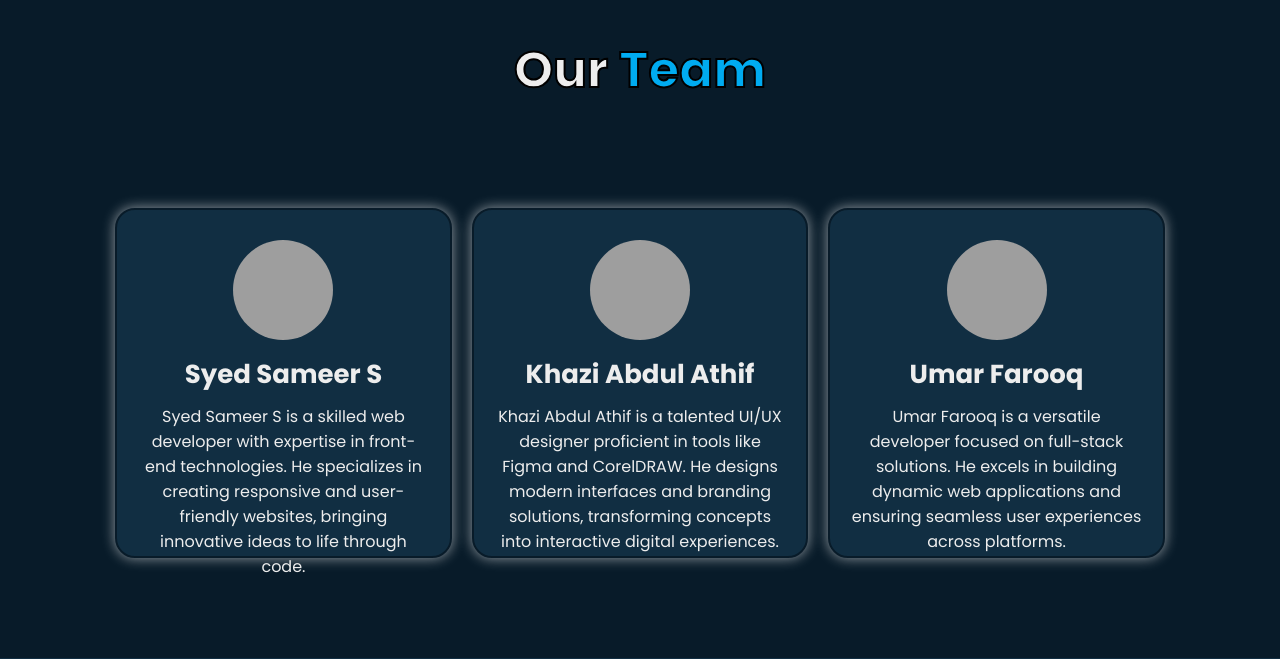
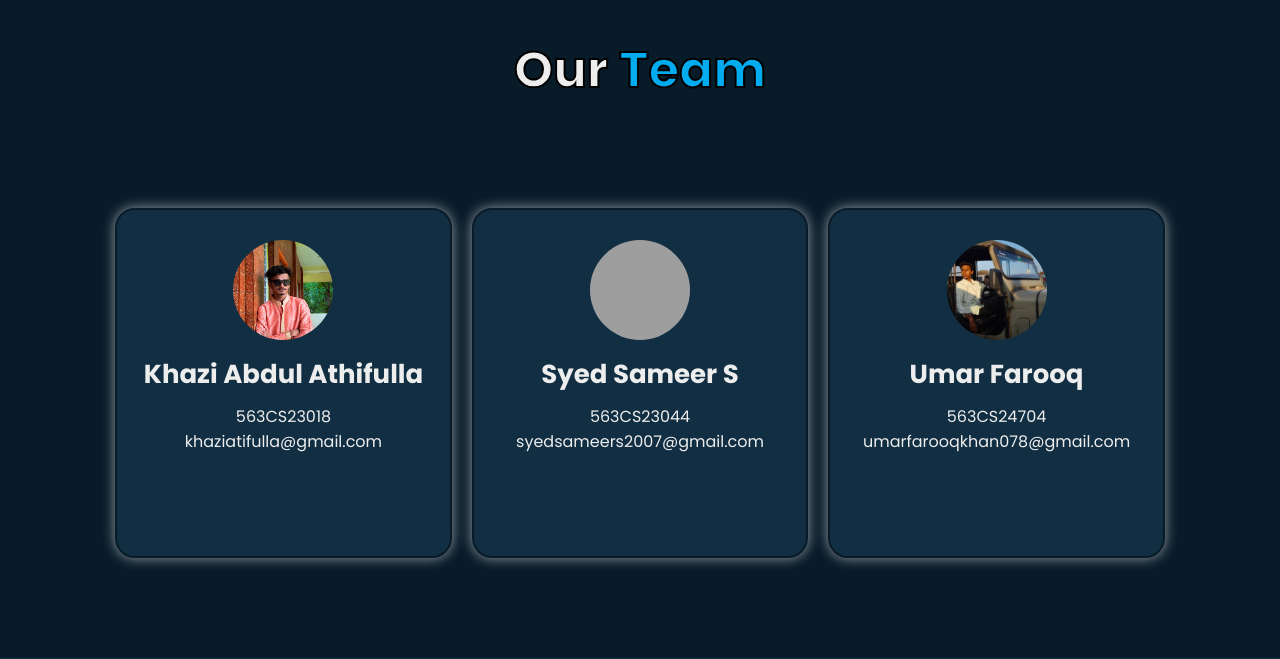
Before and after one commit to syedadils28/projectcrime, a PHP site: page / in a window 1280 px wide. Shown: the part 4310-4969 px from the top of the page. Run offline with PHP 8.4, Linux system fonts and the light colour scheme; some libraries are stand-ins or nearby versions; grey boxes are pictures that could not be loaded.

Commit message:
photo upload

```diff
--- a/index.php
+++ b/index.php
@@ -438,32 +438,33 @@
       <h2 class="heading">Our <span>Team</span></h2>
 
       <div class="team-container">
+
+
         <div class="team-box">
-          <img src="path/to/syed-sameer-photo.jpg" alt="Syed Sameer S">
+          <img src="./source/img/theam/athif.jpeg" alt="Khazi Abdul Athif">
+          <h3>Khazi Abdul Athifulla</h3>
+          <p>
+            563CS23018 <br/>
+            khaziatifulla@gmail.com
+          </p>
+        </div>
+
+         <div class="team-box">
+          <img src="./source/img/theam/sameer.jpeg" alt="Syed Sameer S">
           <h3>Syed Sameer S</h3>
           <p>
-            Syed Sameer S is a skilled web developer with expertise in front-end technologies.
-            He specializes in creating responsive and user-friendly websites, bringing innovative ideas to life through
-            code.
+            563CS23044 <br/>
+            syedsameers2007@gmail.com
+
           </p>
         </div>
 
         <div class="team-box">
-          <img src="path/to/khazi-abdul-athif-photo.jpg" alt="Khazi Abdul Athif">
-          <h3>Khazi Abdul Athif</h3>
-          <p>
-            Khazi Abdul Athif is a talented UI/UX designer proficient in tools like Figma and CorelDRAW.
-            He designs modern interfaces and branding solutions, transforming concepts into interactive digital
-            experiences.
-          </p>
-        </div>
-
-        <div class="team-box">
-          <img src="path/to/umar-farooq-photo.jpg" alt="Umar Farooq">
+          <img src="./source/img/theam/umar.jpeg" alt="Umar Farooq">
           <h3>Umar Farooq</h3>
           <p>
-            Umar Farooq is a versatile developer focused on full-stack solutions.
-            He excels in building dynamic web applications and ensuring seamless user experiences across platforms.
+            563CS24704
+            umarfarooqkhan078@gmail.com
           </p>
         </div>
       </div>
```
Also changed, not shown: reports/uploads/news/1774875093_home.jpg (added), source/img/theam/athif.jpeg (added), source/img/theam/umar.jpeg (added), 1 other file.
